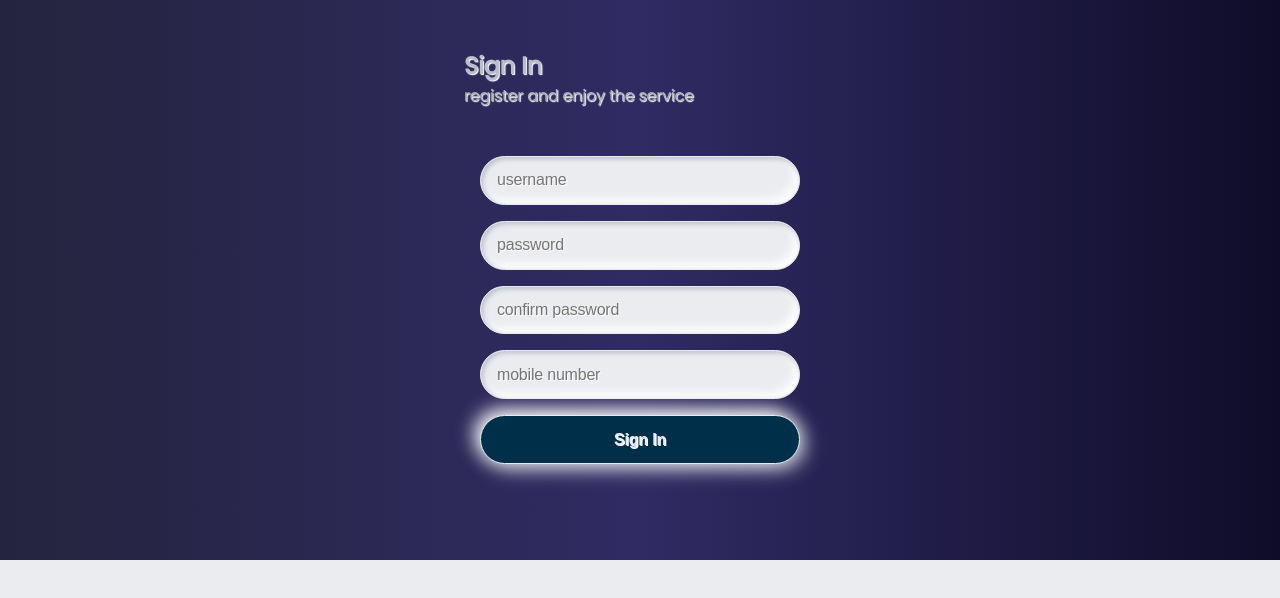
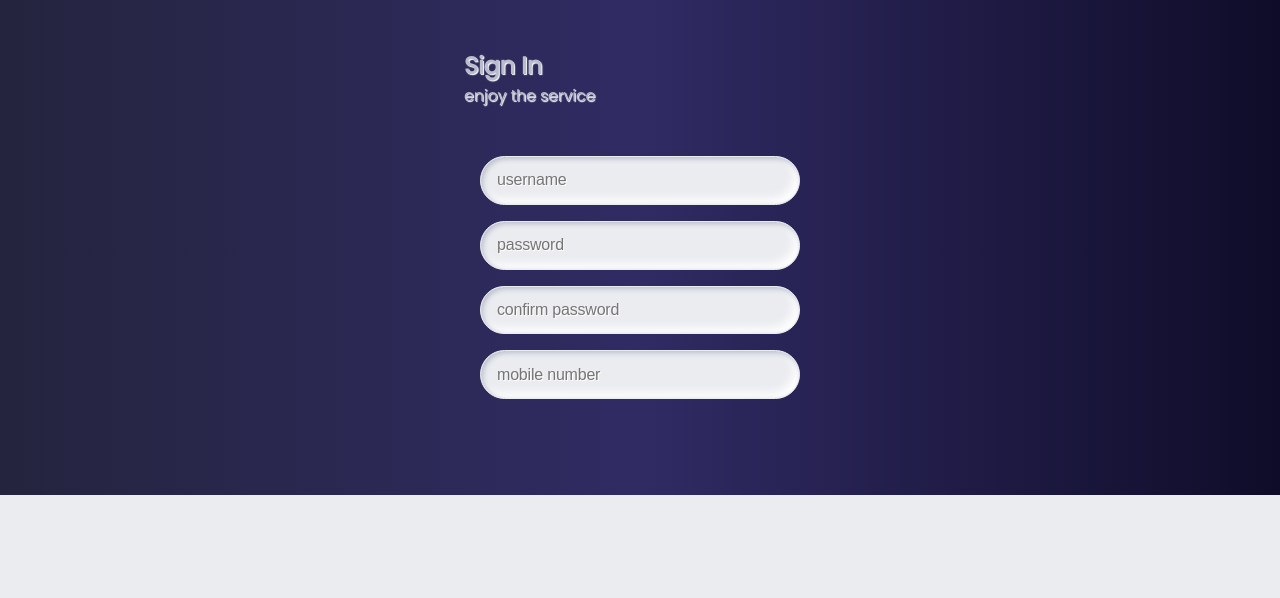
Before and after one commit to Rustam200391/registration_form, a React (Create React App) app: page / in a window 1280 px wide. Shown: the top 598 px of the page. Built offline with nearby package versions, Linux system fonts and the light colour scheme.

Commit message:
intermedia commit add title & button animation

```diff
--- a/package.json
+++ b/package.json
@@ -9,7 +9,8 @@
     "react": "^18.2.0",
     "react-dom": "^18.2.0",
     "react-hook-form": "^7.43.2",
-    "react-scripts": "5.0.1"
+    "react-scripts": "5.0.1",
+    "react-transition-group": "^4.4.5"
   },
   "scripts": {
     "start": "react-scripts start",
--- a/src/App.css
+++ b/src/App.css
@@ -23,6 +23,8 @@ body{
   /* max-width: 978px; */
   width: 100vw;
   display:flex;
+  align-items: center;
+  justify-content: center;
   /* border: 1px solid #e9ecef;
   border-radius: 5px; */
   /* box-shadow: 1px 3px 10px #e9ecef; */
--- a/src/Form/Form.jsx
+++ b/src/Form/Form.jsx
@@ -1,14 +1,16 @@
-import React from 'react';
+import React, { useState } from 'react';
+import { CSSTransition } from 'react-transition-group'
 import { useForm } from 'react-hook-form';
 // import PhoneInput, { isValidPhoneNumber } from "react-phone-number-input";
-
 import './style.scss';
 
 
-export function Form(username,mobile) {
+export const Form =(username,mobile) => {
 
     const { register, handleSubmit, formState: { errors } } = useForm()
-    const onSubmit = data => console.log(data);
+    const [show,setShow] = useState(false)
+
+    const onSubmit = (data) => {console.log(data)};
      // console.log(entered data('username','password'...));
 
     const [value, setValue] = React.useState(() => localStorage.getItem(username,mobile) || '')
@@ -24,15 +26,24 @@ export function Form(username,mobile) {
                 <section>
                     <div className="register">
                         <div className="col-1">
-                            <h2>Sign In</h2>
-                            <span>register and enjoy the service</span>
+                            <h2 onClick={() => setShow(!show)}>Sign In</h2>
+                            {show ?'': 'enjoy the service'}
+
+                            <CSSTransition
+                            in={show}
+                            timeout={3000}
+                            classNames='alert'
+                            unmountOnExit
+                            >
+                            <h3>Registration process after filling out the form...</h3>
+                            </CSSTransition>
 
                             <form id='form' className='flex flex-col' onSubmit={handleSubmit(onSubmit)} onChange={e => setValue(e.target.value)}>
                                 <input type="text" {...register("username")} placeholder='username' required />
                                 {/* зарегистрируйте свой ввод в hook, вызвав функцию "register" */}
                                 <input type="text" {...register("password")} placeholder='password' required  />
 
-                                <input type="text" {...register("confirmpwd")} placeholder='confirm password' />
+                                <input type="text" {...register("confirmpwd")} placeholder='confirm password'  />
                                 <input type="text" {...register("mobile", { required : true, maxLength: 11 ,  pattern: {
                                     value:
                                     /^(\+7)[\s(]*\d{3}[)\s]*\d{3}[\s-]?\d{2}[\s-]?\d{2}$/,
@@ -42,7 +53,14 @@ export function Form(username,mobile) {
 
                                 {errors.mobile?.type === "required" && "Mobile Number is required"}
                                 {errors.mobile?.type === "maxLength" && "Max Length Exceed"}
-                                <button className='btn' onSubmit onClick={() => console.log(`${username}: ${localStorage.getItem(username)}, ${localStorage.getItem(mobile)}`)}>Sign In</button>
+                                <CSSTransition
+                                    in={show}
+                                    timeout={3000}
+                                    classNames='alert'
+                                    unmountOnExit
+                                    >
+                                <button className='btn' onSubmit={onSubmit} onClick={() => console.log(`${username}: ${localStorage.getItem(username)}, ${localStorage.getItem(mobile)}`)}>Sign In</button>
+                                </CSSTransition>
                             </form>
 
                         </div>
--- a/src/Form/style.scss
+++ b/src/Form/style.scss
@@ -12,6 +12,23 @@ body, p, input, select, textarea, button {
     font-family: 'Montserrat', sans-serif;
     letter-spacing: -0.2px;
     font-size: $ruler;
+}
+
+// animation on the title
+
+.alert-enter {
+  opacity:0;
+  transform: scale(0.9);
+}
+
+.alert-enter-active {
+  opacity:1;
+  transform: translateX(0);
+  transition: opacity 300ms, transform 300ms;
+}
+
+.alert-exit {
+  opacity: 1;
 }
 
 div, p {
--- a/src/index.js
+++ b/src/index.js
@@ -5,7 +5,5 @@ import App from './App';
 
 const root = ReactDOM.createRoot(document.getElementById('root'));
 root.render(
-  <React.StrictMode>
     <App />
-  </React.StrictMode>
 );
```
Also changed, not shown: 1 other file (tests, documents, lock files or other folders).
